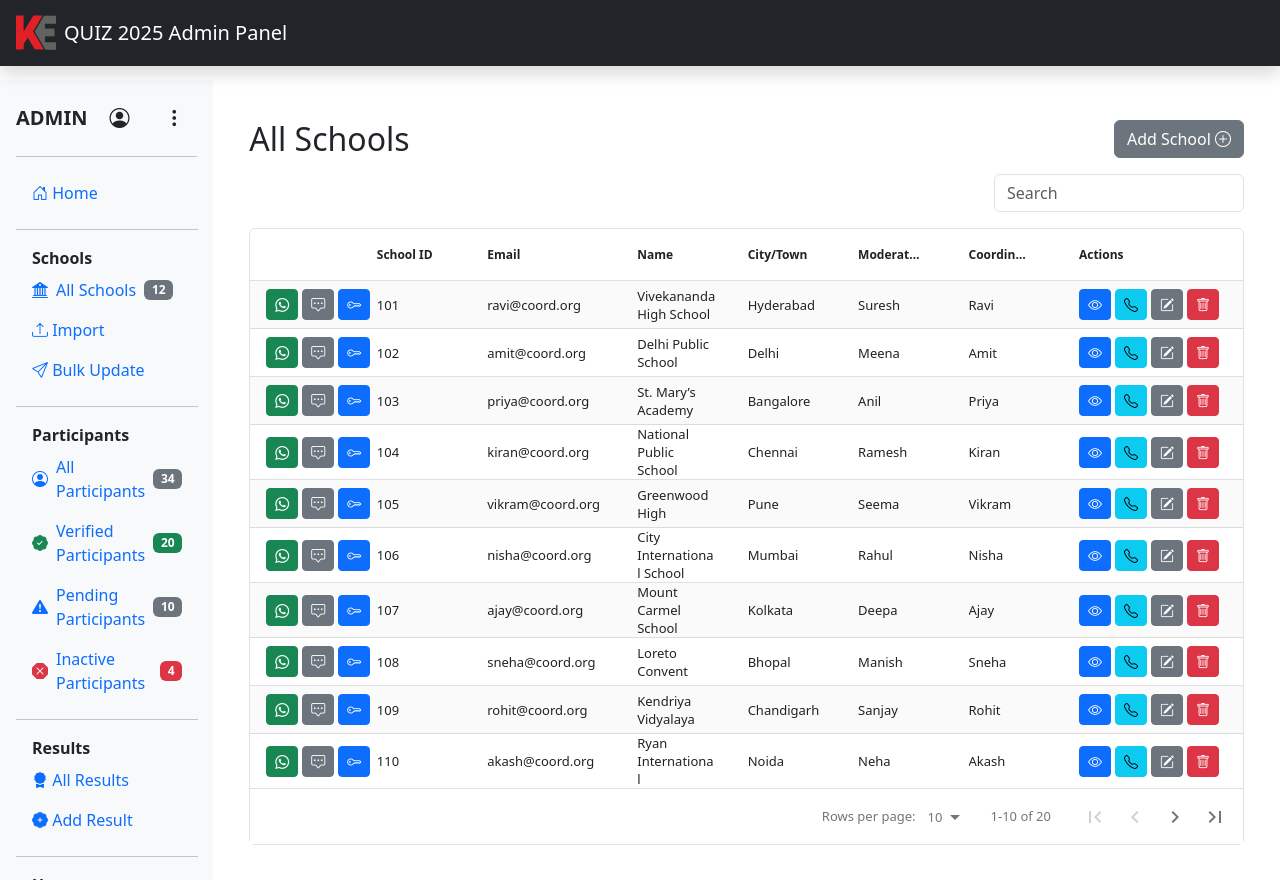
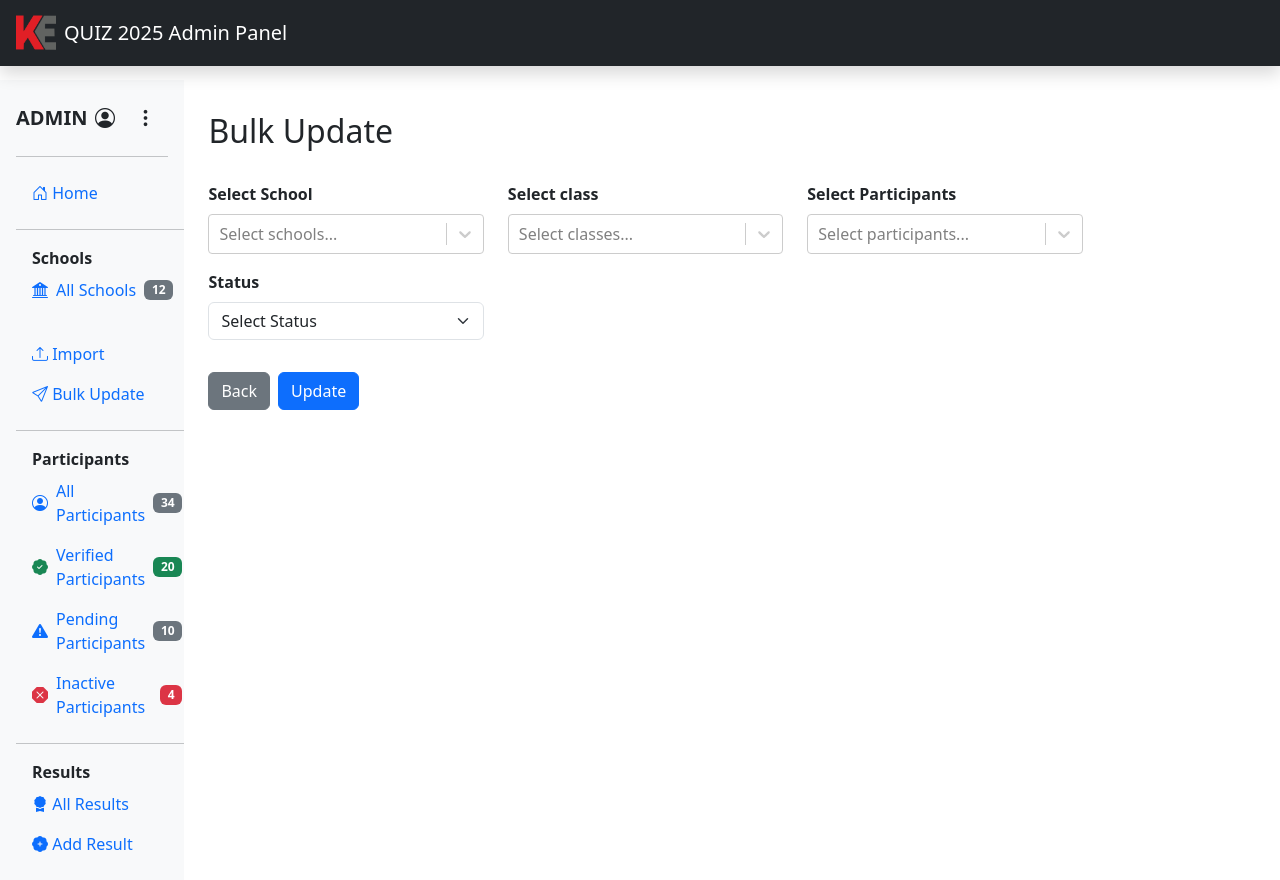
Before and after one commit to Shinjon101/quiz2025-frontend, a React (Vite) app: page / in a window 1280 px wide. Built offline with nearby package versions, Linux system fonts and the light colour scheme.

Commit message:
feat: add BulkUpdate page

```diff
--- a/package.json
+++ b/package.json
@@ -15,7 +15,8 @@
     "react": "^19.1.1",
     "react-bootstrap": "^2.10.10",
     "react-data-table-component": "^7.7.0",
-    "react-dom": "^19.1.1"
+    "react-dom": "^19.1.1",
+    "react-select": "^5.10.2"
   },
   "devDependencies": {
     "@eslint/js": "^9.36.0",
--- a/src/App.tsx
+++ b/src/App.tsx
@@ -3,6 +3,9 @@ import Header from "./components/Header";
 import Sidebar from "./components/Sidebar";
 import SchoolsTable from "./pages/SchoolsTable";
 import { mockSchools } from "./tests/mocks/mockSchools";
+import AddSchoolPage from "./components/AddSchoolForm";
+import AddSchoolForm from "./components/AddSchoolForm";
+import BulkUpdatePage from "./pages/BulkUpdatePage";
 
 export default function App() {
   const [sidebarOpen, setSidebarOpen] = useState(false);
@@ -16,7 +19,9 @@ export default function App() {
           <Sidebar show={sidebarOpen} onHide={() => setSidebarOpen(false)} />
 
           <main className="col-md-9 ms-sm-auto col-lg-10 px-md-4 pt-4 mt-sm-3">
-            <SchoolsTable schools={mockSchools} userRole="admin" />
+            <BulkUpdatePage />
+            {/*   <AddSchoolForm /> */}
+            {/*  <SchoolsTable schools={mockSchools} userRole="admin" /> */}
           </main>
         </div>
       </div>
--- /dev/null
+++ b/src/pages/BulkUpdatePage.tsx
@@ -0,0 +1,178 @@
+import React, { useState } from "react";
+import Select, { type MultiValue } from "react-select";
+
+type Option = { value: string; label: string };
+
+export default function BulkUpdatePage() {
+  const [selectedSchools, setSelectedSchools] = useState<MultiValue<Option>>(
+    []
+  );
+  const [selectedClasses, setSelectedClasses] = useState<MultiValue<Option>>(
+    []
+  );
+  const [selectedParticipants, setSelectedParticipants] = useState<
+    MultiValue<Option>
+  >([]);
+  const [status, setStatus] = useState<string>("");
+
+  const schools = [
+    { name: "Springdale High", city: "Kolkata" },
+    { name: "Greenwood Public", city: "Delhi" },
+    { name: "Modern Academy", city: "Mumbai" },
+  ];
+
+  const participants = [
+    { id: "P001", name: "Aarav Singh", status: "verified" },
+    { id: "P002", name: "Koyel Das", status: "pending" },
+    { id: "P003", name: "Ravi Mehta", status: "verified" },
+    { id: "P004", name: "Nisha Patel", status: "pending" },
+  ];
+
+  const classes = [5, 6, 7, 8, 9, 10];
+
+  const schoolOptions: Option[] = schools.map((s) => ({
+    value: s.name,
+    label: `${s.name}, ${s.city}`,
+  }));
+
+  const classOptions: Option[] = classes.map((c) => ({
+    value: String(c),
+    label: `${c}th`,
+  }));
+
+  const participantOptions: Option[] = participants.map((p) => ({
+    value: p.id,
+    label: `${p.id} (${p.name})`,
+  }));
+
+  function handleSubmit(e: React.FormEvent) {
+    e.preventDefault();
+    console.log({
+      schools: selectedSchools,
+      classes: selectedClasses,
+      participants: selectedParticipants,
+      status,
+    });
+  }
+
+  return (
+    <main>
+      <div className="d-flex justify-content-between flex-wrap flex-md-nowrap align-items-center pt-3 pb-2 mb-3">
+        <h1 className="h2">Bulk Update</h1>
+      </div>
+
+      <style>{`
+        th { text-transform: capitalize; }
+        .action-btn { margin-right: 5px; }
+        label { font-size: 16px; font-weight: bold; }
+        small kbd {
+          vertical-align: middle;
+          padding: 2px 6px;
+          user-select: none !important;
+          font-size: 16px;
+          font-weight: bold;
+          background: white;
+          color: black;
+          border: 1px solid black;
+        }
+        .table-responsive::-webkit-scrollbar { height: 12px !important; cursor: pointer !important; }
+        .react-select-container { width: 100%; }
+        .react-select__control { min-height: 40px; }
+      `}</style>
+
+      <form onSubmit={handleSubmit}>
+        <div className="row">
+          <div className="col-sm-4 mb-3">
+            <label htmlFor="school" className="form-label">
+              Select School
+            </label>
+            <Select
+              inputId="school"
+              instanceId="school"
+              isMulti
+              options={schoolOptions}
+              value={selectedSchools}
+              onChange={(v) => setSelectedSchools(v)}
+              placeholder="Select schools..."
+              className="react-select-container"
+              classNamePrefix="react-select"
+              closeMenuOnSelect={false}
+              noOptionsMessage={() => "No schools"}
+            />
+            <strong id="schoolMsg" className="text-danger" />
+          </div>
+
+          <div className="col-sm-4 mb-3">
+            <label htmlFor="class" className="form-label">
+              Select class
+            </label>
+            <Select
+              inputId="class"
+              instanceId="class"
+              isMulti
+              options={classOptions}
+              value={selectedClasses}
+              onChange={(v) => setSelectedClasses(v)}
+              placeholder="Select classes..."
+              className="react-select-container"
+              classNamePrefix="react-select"
+              closeMenuOnSelect={false}
+              noOptionsMessage={() => "No classes"}
+            />
+            <strong id="classMsg" className="text-danger" />
+          </div>
+
+          <div className="col-sm-4 mb-3">
+            <label htmlFor="participant" className="form-label">
+              Select Participants
+            </label>
+            <Select
+              inputId="participant"
+              instanceId="participant"
+              isMulti
+              options={participantOptions}
+              value={selectedParticipants}
+              onChange={(v) => setSelectedParticipants(v)}
+              placeholder="Select participants..."
+              className="react-select-container"
+              classNamePrefix="react-select"
+              closeMenuOnSelect={false}
+              noOptionsMessage={() => "No participants"}
+            />
+            <strong id="idMsg" className="text-danger" />
+          </div>
+
+          <div className="mb-3 col-4">
+            <label htmlFor="status" className="form-label">
+              Status
+            </label>
+            <select
+              className="form-select"
+              id="status"
+              value={status}
+              onChange={(e) => setStatus(e.target.value)}
+              required
+            >
+              <option value="">Select Status</option>
+              <option value="verified">Verified</option>
+              <option value="pending">Pending</option>
+            </select>
+          </div>
+        </div>
+
+        <div className="d-flex gap-2 mt-3">
+          <button
+            type="button"
+            className="btn btn-secondary"
+            onClick={() => window.history.back()}
+          >
+            Back
+          </button>
+          <button type="submit" className="btn btn-primary">
+            Update
+          </button>
+        </div>
+      </form>
+    </main>
+  );
+}
```
Also changed, not shown: 1 other file (tests, documents, lock files or other folders).
